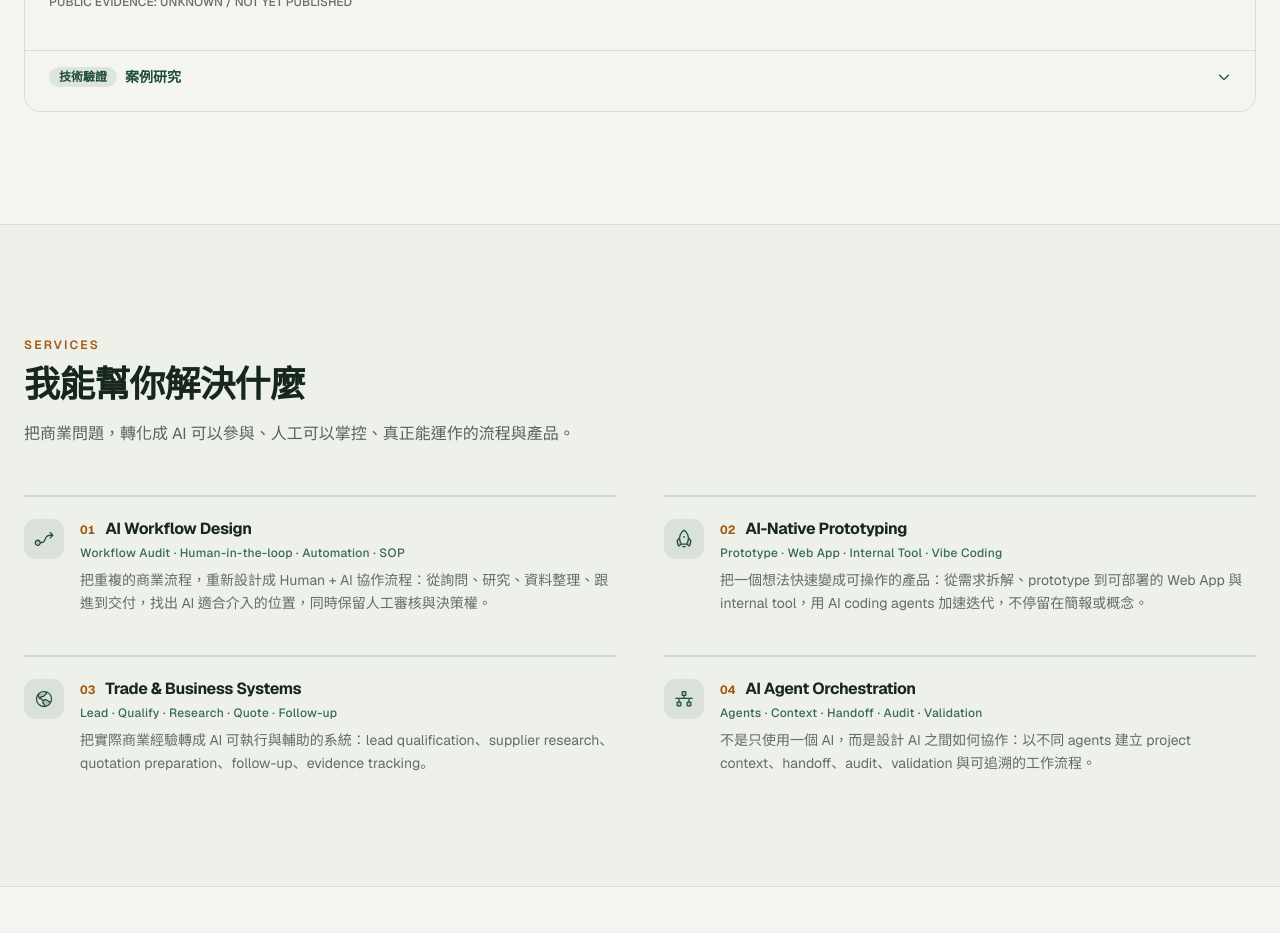
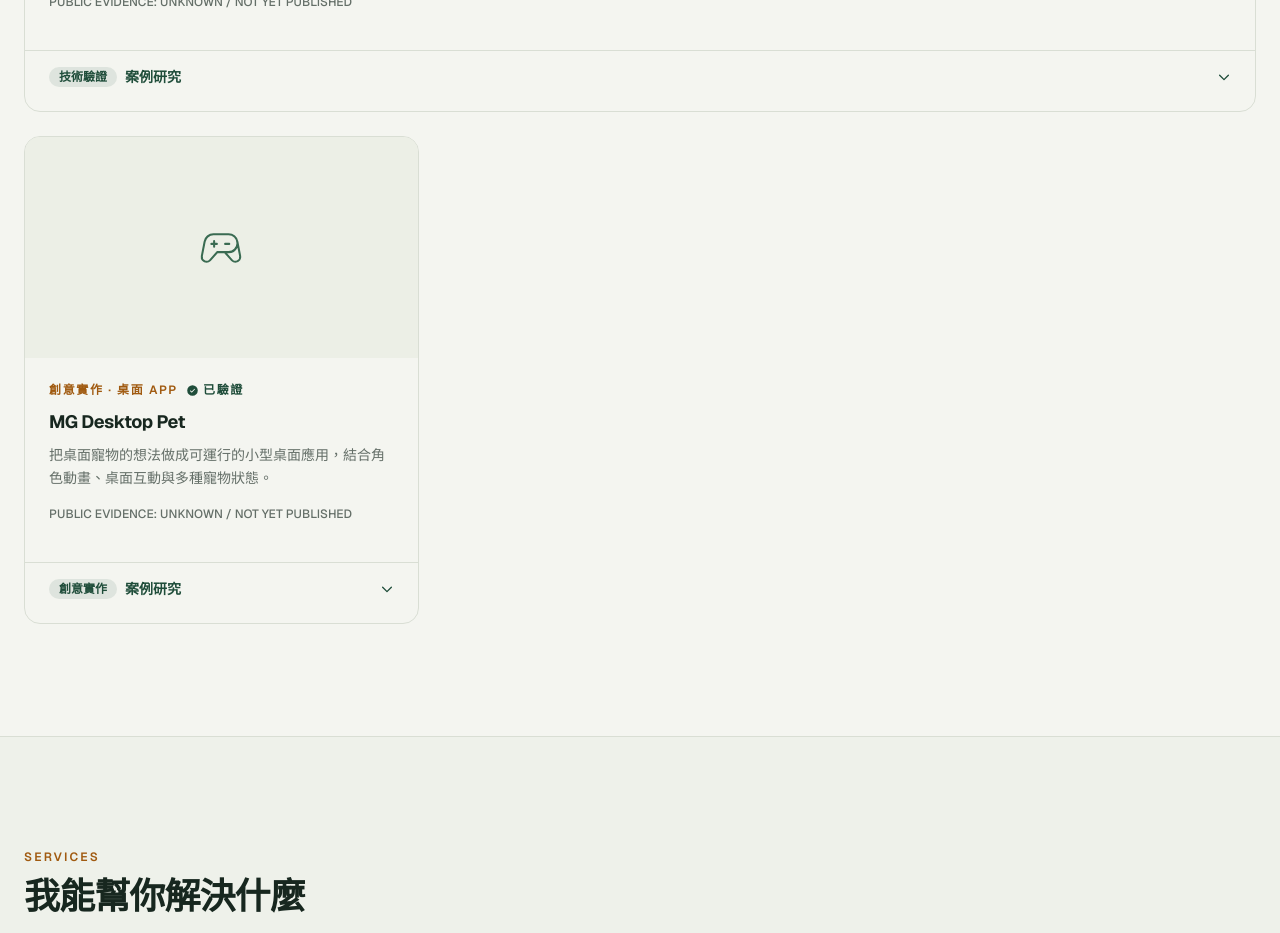
Before and after one commit to apchen1978/pauls-tradecraft, a React (Vite) app: page / in a window 1280 px wide. Shown: the part 4980-5913 px from the top of the page. Built offline with nearby package versions, Linux system fonts and the light colour scheme.

Commit message:
feat: add MG Desktop Pet creative build

```diff
--- a/src/data/works.js
+++ b/src/data/works.js
@@ -4,7 +4,7 @@
 //   - 未驗證者維持 null，UI 顯示「PUBLIC EVIDENCE: UNKNOWN / NOT YET PUBLISHED」。
 //   - 禁止猜測 URL、禁止把 private repo 當作公開證據。
 // Case Study schema（P1.5）：
-//   - case.stage 只能是：Prototype / Simulation / Shadow Pilot / Technical Validation（依證據選）
+//   - case.stage 只能是：Prototype / Simulation / Shadow Pilot / Technical Validation / Creative Build（依證據選）
 //   - 禁止虛構 ROI / conversion / customer result / usage metrics / commercial outcome。
 // 封面（cover）：真實截圖裁切 16:9，或品牌設計封面（Forest family）。
 export const works = [
@@ -383,4 +383,44 @@ export const works = [
       },
     },
   },
+  {
+    id: "mg-desktop-pet",
+    span: "col-span-1",
+    icon: "game",
+    verified: true,
+    link: null,
+    zh: {
+      title: "MG Desktop Pet",
+      desc: "把桌面寵物的想法做成可運行的小型桌面應用，結合角色動畫、桌面互動與多種寵物狀態。",
+      tag: "創意實作 · 桌面 App",
+    },
+    en: {
+      title: "MG Desktop Pet",
+      desc: "Turning a desktop-pet idea into a working desktop application with character animation, desktop interaction, and multiple pet states.",
+      tag: "Creative Build · Desktop App",
+    },
+    case: {
+      stage: { zh: "創意實作", en: "Creative Build" },
+      problem: {
+        zh: "將桌面寵物的概念落實為可執行的小型桌面應用。",
+        en: "Turn a desktop-pet idea into a runnable small desktop application.",
+      },
+      approach: {
+        zh: "以 Python + PySide6 實作透明、無邊框、置頂視窗，並以 QTimer 驅動既有 PNG 角色動畫影格與多種狀態。",
+        en: "Implemented a transparent, frameless, always-on-top window in Python + PySide6, using QTimer to drive existing PNG character frames across multiple states.",
+      },
+      tools: {
+        zh: "Python · PySide6 · QTimer · PNG 動畫影格",
+        en: "Python · PySide6 · QTimer · PNG animation frames",
+      },
+      result: {
+        zh: "Python 應用已成功啟動；來源實作包含拖曳、右鍵選單與鍵盤控制。",
+        en: "The Python application launches successfully; the source implementation includes drag, right-click menu, and keyboard controls.",
+      },
+      evidence: {
+        zh: "已驗證：PySide6 實作、透明無邊框置頂視窗、多種狀態動畫資產與 QTimer 動畫。未獨立驗證：畫面渲染、拖曳、右鍵及鍵盤互動行為。",
+        en: "Verified: PySide6 implementation, transparent frameless always-on-top window, multi-state animation assets, and QTimer animation. Not independently exercised: visual rendering, drag, right-click, and keyboard interaction behavior.",
+      },
+    },
+  },
 ];
```
